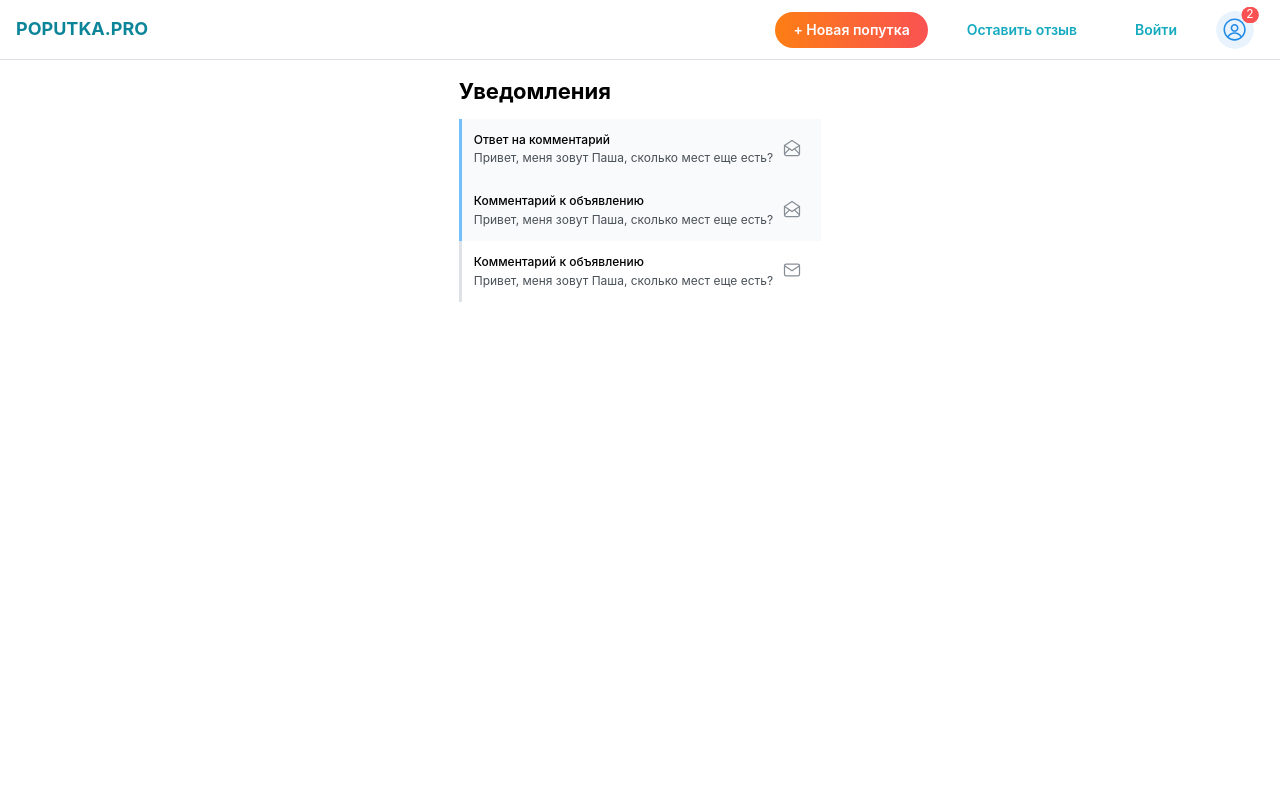
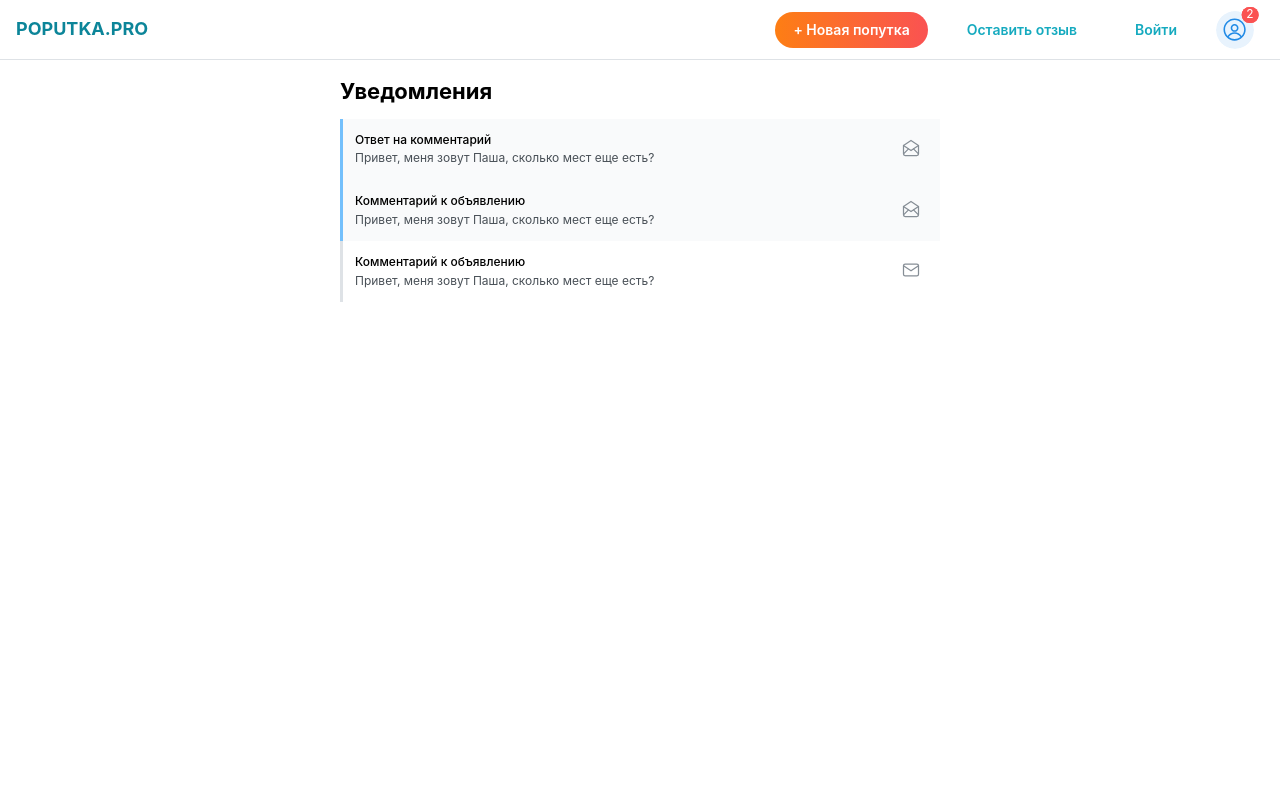
Before and after one commit to bakai-taalaibek/carpool, a Next.js app in the folder client/: page /notifications in a window 1280 px wide. Shown: the top 800 px of the page. Built offline with nearby package versions, Linux system fonts and the light colour scheme.

Commit message:
Fix sizing issues

```diff
--- a/client/app/notifications/page.tsx
+++ b/client/app/notifications/page.tsx
@@ -15,7 +15,7 @@ import { IconMail, IconMailOpened } from "@tabler/icons-react";
 
 export default function Notifications() {
   return (
-    <Stack maw={600} mx="auto" gap={0}>
+    <Stack w={600} mx="auto" gap={0}>
       <Title order={3} mb={12}>
         Уведомления
       </Title>
--- a/client/app/post/[post]/page.tsx
+++ b/client/app/post/[post]/page.tsx
@@ -27,7 +27,7 @@ export default function Post({ params }: { params: { post: string } }) {
   dayjs.extend(relativeTime);
 
   return post ? (
-    <Stack maw={600} mx="auto" gap={24} pt={20}>
+    <Stack w={600} mx="auto" gap={24} pt={20}>
       <Stack gap={3}>
         <Title order={3} mx="auto">
           {dayjs(post.departureDatetime).format("D MMMM YYYY (dddd)")}
--- a/client/app/profile/page.tsx
+++ b/client/app/profile/page.tsx
@@ -74,7 +74,7 @@ export default function NewPage() {
   });
 
   return (
-    <Stack maw={600} mx="auto" gap={0} pt={30}>
+    <Stack w={600} mx="auto" gap={0} pt={30}>
       <Flex align="start" gap={50} justify="stretch">
         <Stack align="center" gap={5}>
           <Avatar color="blue" radius={100} size={120} />
```
